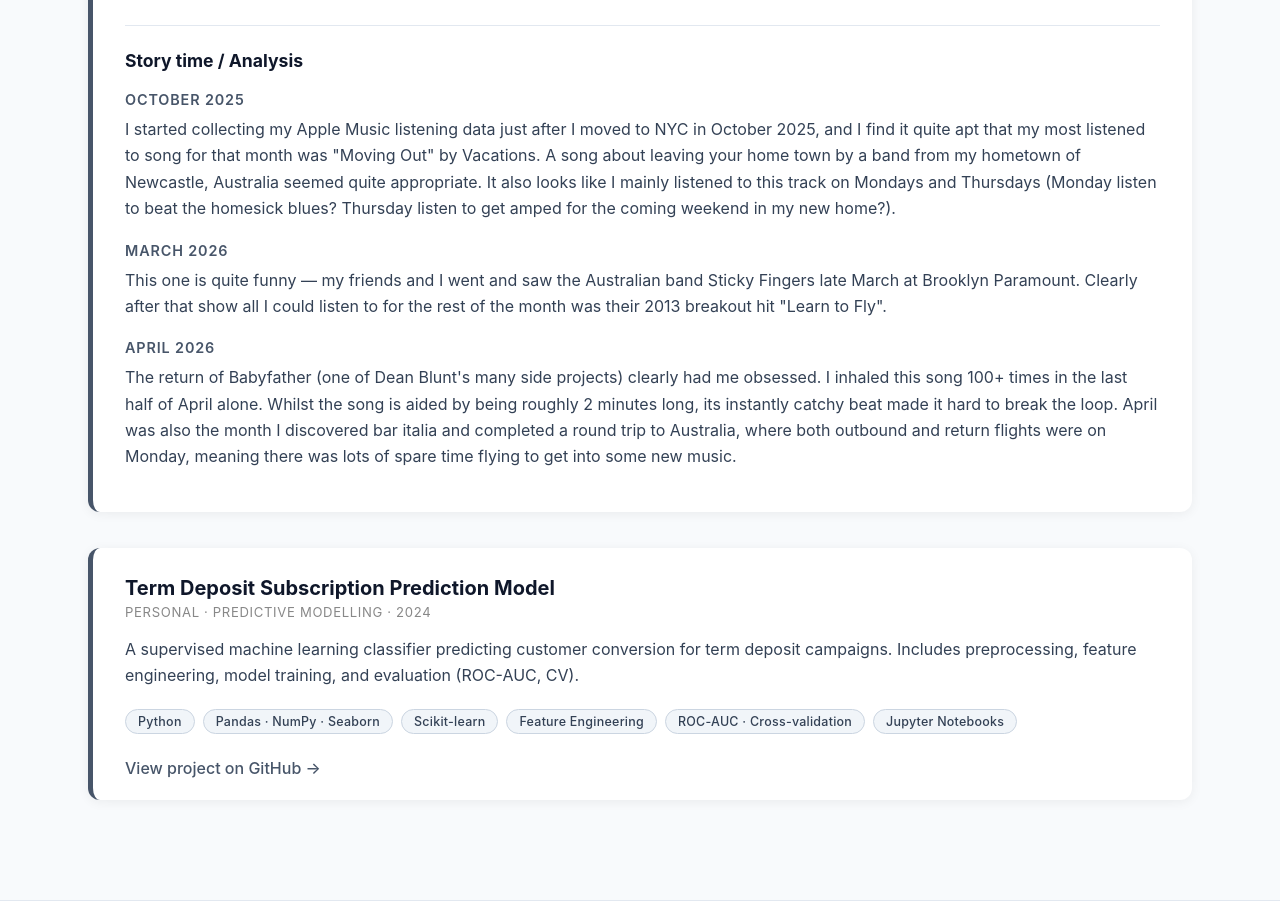
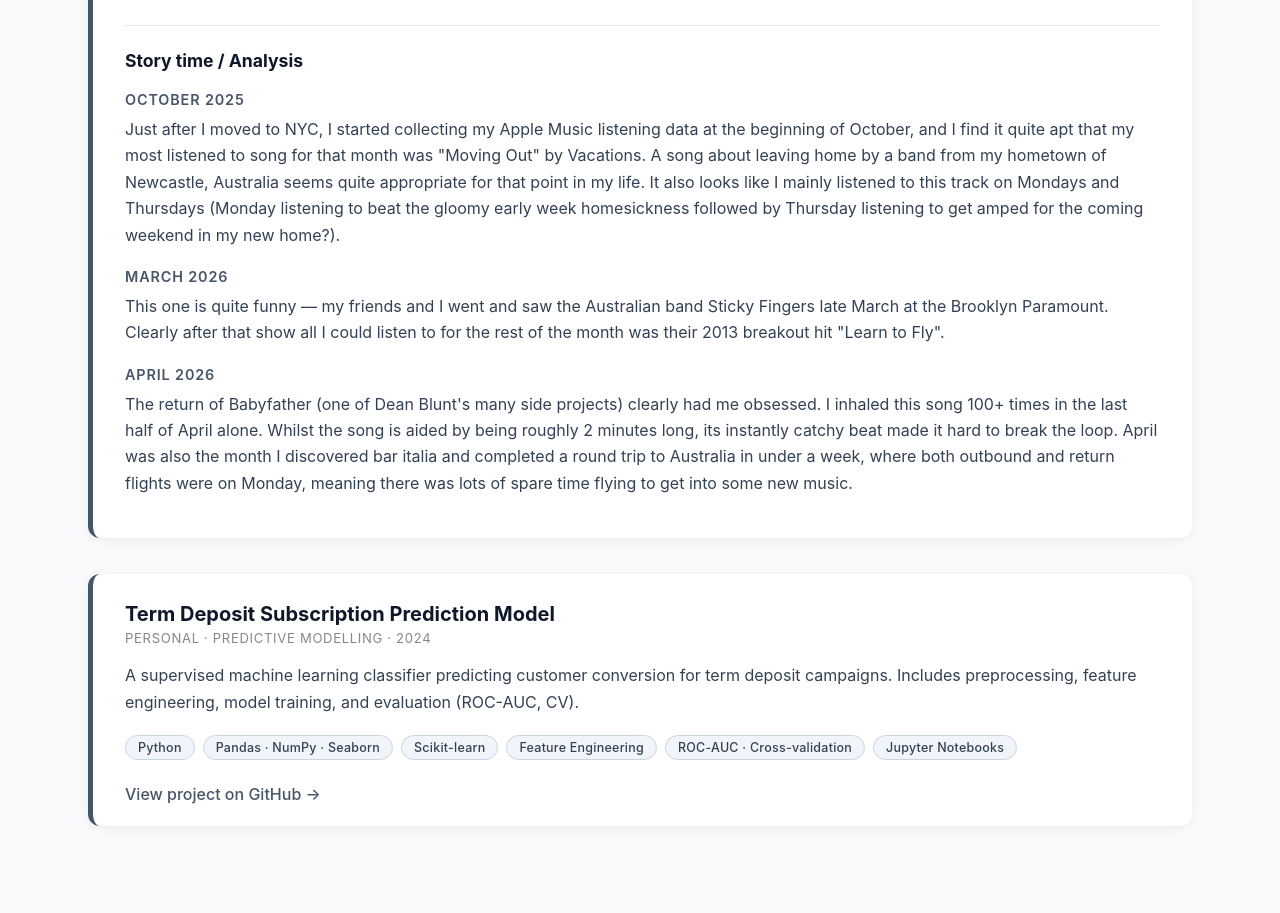
Before and after one commit to barneypinkerton/barneypinkerton.github.io, an Astro site: page /projects in a window 1280 px wide. Shown: the part 1711-2624 px from the top of the page. Built offline with nearby package versions, Linux system fonts and the light colour scheme; Astro itself is replaced by a stand-in of ours.

Commit message:
Update projects.astro

```diff
--- a/src/pages/projects.astro
+++ b/src/pages/projects.astro
@@ -50,16 +50,16 @@
         <div class="analysis-block">
           <h4 class="analysis-subtitle">October 2025</h4>
           <p class="analysis-copy">
-            I started collecting my Apple Music listening data just after I moved to NYC in October 2025, and I find it quite apt that my most listened to song for that month
-            was "Moving Out" by Vacations. A song about leaving your home town by a band from my hometown of Newcastle, Australia seemed quite appropriate. It also looks like
-            I mainly listened to this track on Mondays and Thursdays (Monday listen to beat the homesick blues? Thursday listen to get amped for the coming weekend in my new home?).
+            Just after I moved to NYC, I started collecting my Apple Music listening data at the beginning of October, and I find it quite apt that my most listened to song for that month
+            was "Moving Out" by Vacations. A song about leaving home by a band from my hometown of Newcastle, Australia seems quite appropriate for that point in my life. It also looks like
+            I mainly listened to this track on Mondays and Thursdays (Monday listening to beat the gloomy early week homesickness followed by Thursday listening to get amped for the coming weekend in my new home?).
           </p>
         </div>
 
         <div class="analysis-block">
           <h4 class="analysis-subtitle">March 2026</h4>
           <p class="analysis-copy">
-            This one is quite funny — my friends and I went and saw the Australian band Sticky Fingers late March at Brooklyn Paramount. Clearly after that show all I could listen to
+            This one is quite funny — my friends and I went and saw the Australian band Sticky Fingers late March at the Brooklyn Paramount. Clearly after that show all I could listen to
             for the rest of the month was their 2013 breakout hit "Learn to Fly".
           </p>
         </div>
@@ -68,8 +68,8 @@
           <h4 class="analysis-subtitle">April 2026</h4>
           <p class="analysis-copy">
             The return of Babyfather (one of Dean Blunt's many side projects) clearly had me obsessed. I inhaled this song 100+ times in the last half of April alone. Whilst the song is aided by
-            being roughly 2 minutes long, its instantly catchy beat made it hard to break the loop. April was also the month I discovered bar italia and completed a round trip to Australia,
-            where both outbound and return flights were on Monday, meaning there was lots of spare time flying to get into some new music.
+            being roughly 2 minutes long, its instantly catchy beat made it hard to break the loop. April was also the month I discovered bar italia and completed a round trip to Australia in
+            under a week, where both outbound and return flights were on Monday, meaning there was lots of spare time flying to get into some new music.
           </p>
         </div>
       </div>
```
